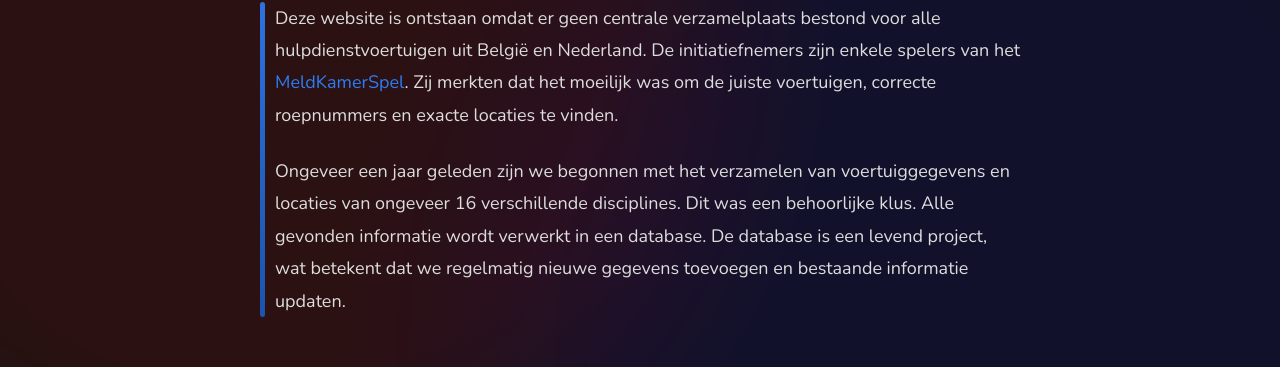
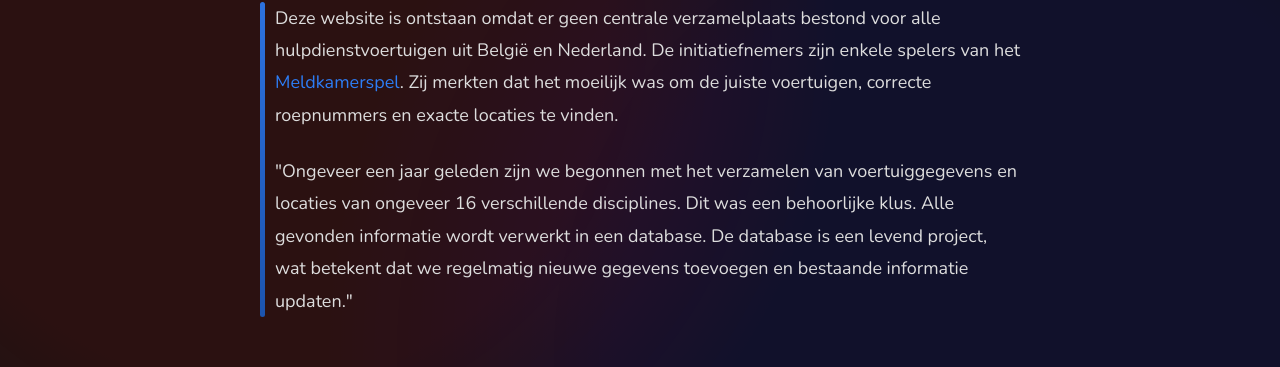
Before and after one commit to JR04-Information/hulpdienstvoertuigenbenelux, a plain HTML site: page over-ons.html in a window 1280 px wide. Shown: the part 203-570 px from the top of the page. Drawn offline with nearby package versions, Linux system fonts and the light colour scheme.

Commit message:
Update over-ons.html

```diff
--- a/over-ons.html
+++ b/over-ons.html
@@ -70,10 +70,10 @@
              <div class="border"></div>
             <div class="about-content">
                 <p class="about-text">
-                    Deze website is ontstaan omdat er geen centrale verzamelplaats bestond voor alle hulpdienstvoertuigen uit België en Nederland. De initiatiefnemers zijn enkele spelers van het <a href="https://www.meldkamerspel.com/" target="_blank" class="about-link">MeldKamerSpel</a>. Zij merkten dat het moeilijk was om de juiste voertuigen, correcte roepnummers en exacte locaties te vinden.
+                    Deze website is ontstaan omdat er geen centrale verzamelplaats bestond voor alle hulpdienstvoertuigen uit België en Nederland. De initiatiefnemers zijn enkele spelers van het <a href="https://www.meldkamerspel.com/" target="_blank" class="about-link">Meldkamerspel</a>. Zij merkten dat het moeilijk was om de juiste voertuigen, correcte roepnummers en exacte locaties te vinden.
                 </p>
                 <p class="about-text">
-                    Ongeveer een jaar geleden zijn we begonnen met het verzamelen van voertuiggegevens en locaties van ongeveer 16 verschillende disciplines. Dit was een behoorlijke klus. Alle gevonden informatie wordt verwerkt in een database. De database is een levend project, wat betekent dat we regelmatig nieuwe gegevens toevoegen en bestaande informatie updaten.
+                    "Ongeveer een jaar geleden zijn we begonnen met het verzamelen van voertuiggegevens en locaties van ongeveer 16 verschillende disciplines. Dit was een behoorlijke klus. Alle gevonden informatie wordt verwerkt in een database. De database is een levend project, wat betekent dat we regelmatig nieuwe gegevens toevoegen en bestaande informatie updaten."
                 </p>
             </div>
         </div>
```
